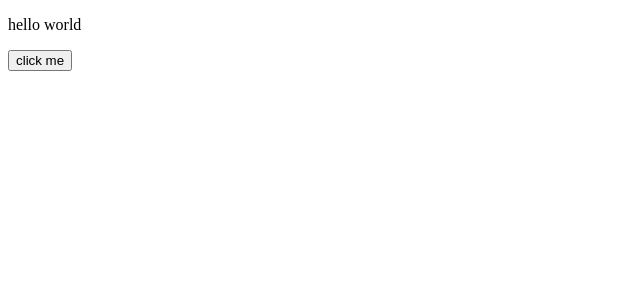
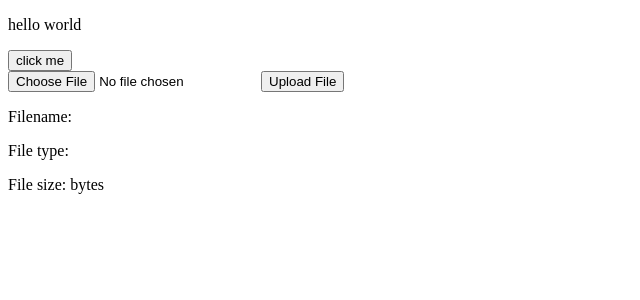
Before and after one commit to KevinKra/image-share-app, a Next.js app: page / in a window 1280 px wide. Shown: the top 300 px of the page, without its empty margins (0-640 px from the left). Built offline with nearby package versions, Linux system fonts and the light colour scheme; no server answers.

Commit message:
guest users can upload files

```diff
--- a/src/components/_molecules/ContentUploader/ContentUploader.tsx
+++ b/src/components/_molecules/ContentUploader/ContentUploader.tsx
@@ -1,5 +1,55 @@
-const ContentUploader = () => {
-  return <div></div>;
+import { useState } from "react";
+import Image from "next/image";
+import { PutObjectCommand } from "@aws-sdk/client-s3";
+import { albumBucket, s3Client } from "../../../utils/aws";
+
+function ContentUploader() {
+  const [file, setFile] = useState<any>("");
+
+  const selectFile = async (e: any) => {
+    setFile(e.target.files[0]);
+  };
+
+  const uploadFile = async () => {
+    const params = { Bucket: albumBucket, Key: file.name, Body: file };
+    const command = new PutObjectCommand(params);
+    try {
+      const response = await s3Client.send(command);
+      console.log("upload success", response);
+    } catch (error) {
+      console.log("upload error", error);
+    }
+  };
+
+  return (
+    <div id="upload-box">
+      <input type="file" onChange={selectFile} />
+      <button onClick={uploadFile}>Upload File</button>
+      <p>Filename: {file.name}</p>
+      <p>File type: {file.type}</p>
+      <p>File size: {file.size} bytes</p>
+      {file && <ImageThumb image={file} />}
+    </div>
+  );
+}
+
+/**
+ * Component to display thumbnail of image.
+ */
+interface IImageThumbnail {
+  image: File;
+}
+
+const ImageThumb = ({ image }: IImageThumbnail) => {
+  console.log(image);
+  return (
+    <Image
+      src={URL.createObjectURL(image)}
+      alt={image.name}
+      height={500}
+      width={500}
+    />
+  );
 };
 
 export default ContentUploader;
--- a/src/pages/index.tsx
+++ b/src/pages/index.tsx
@@ -1,4 +1,5 @@
 import type { NextPage } from "next";
+import ContentUploader from "../components/_molecules/ContentUploader/ContentUploader";
 import { getBucketObjects } from "../utils/aws";
 
 const Home: NextPage = () => {
@@ -10,6 +11,7 @@ const Home: NextPage = () => {
     <div>
       <p>hello world</p>
       <button onClick={onClick}>click me</button>
+      <ContentUploader />
     </div>
   );
 };
--- a/src/utils/aws/index.ts
+++ b/src/utils/aws/index.ts
@@ -8,7 +8,7 @@ export const credentials = fromCognitoIdentityPool({
 });
 
 // * S3 Instantiation
-export const client = new S3({
+export const s3Client = new S3({
   region: process.env.NEXT_PUBLIC_AWS_REGION,
   credentials,
 });
@@ -21,13 +21,13 @@ export const getBucketObjects = async () => {
   });
 
   try {
-    const response = await client.send(command);
+    const response = await s3Client.send(command);
     console.log("res", response);
   } catch (error) {
     console.log("error", error);
   }
 };
 
-export const putObjectInBucket = () => {
-  //   const command = new PutObjectCommand();
-};
+// export const putObjectInBucket = () => {
+//     const command = new PutObjectCommand();
+// };
```
